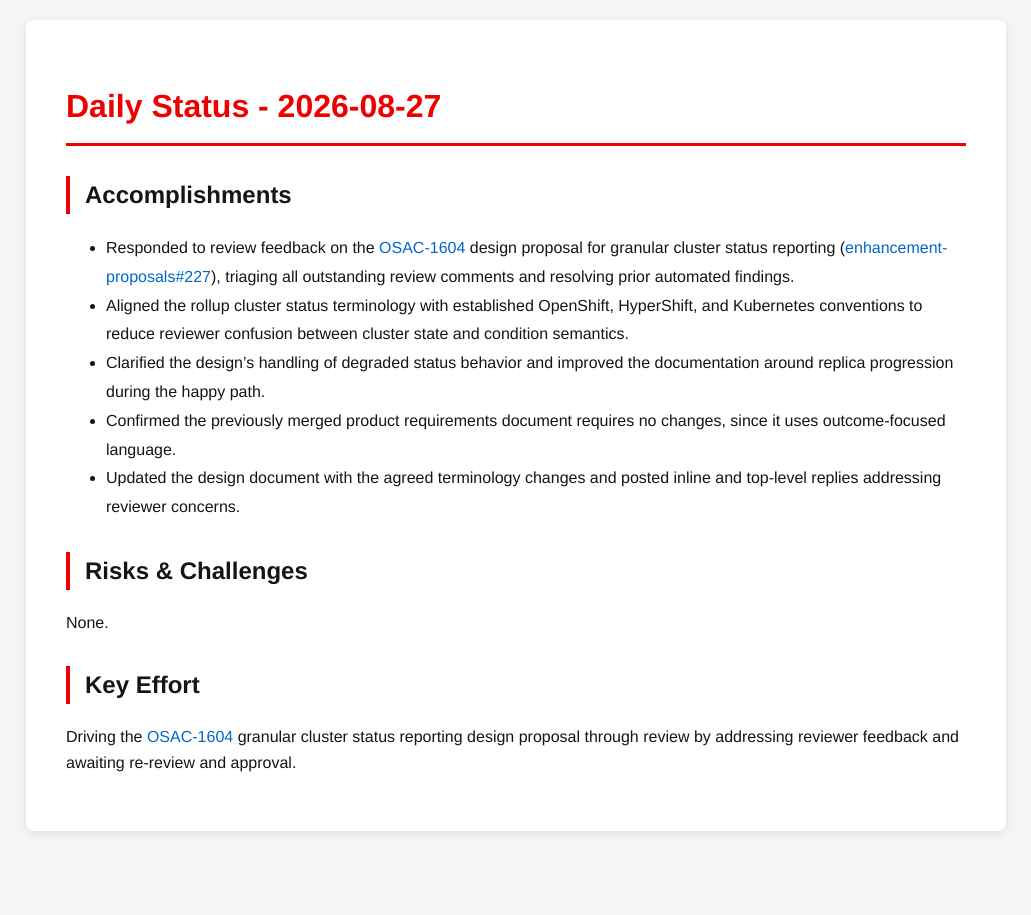
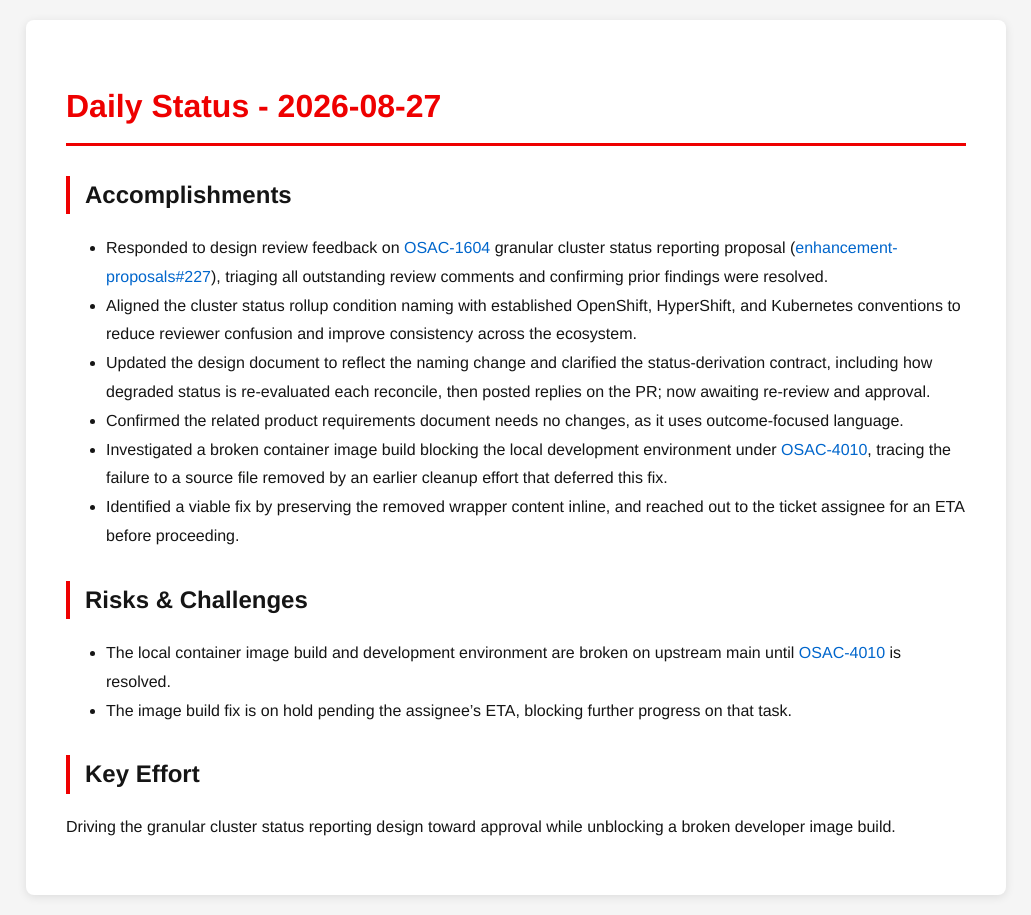
Before and after one commit to tzvatot/daily-status, a Jekyll site: the page built from 2026-08-27.md, in a window 1280 px wide. Shown: the whole page, without its empty margins (124-1155 px from the left). Built offline with Jekyll 4.4.1, drawn with Linux system fonts in a browser that asks for light colours.

Commit message:
Daily status update - 2026-08-27

```diff
--- a/2026-08-27.md
+++ b/2026-08-27.md
@@ -7,14 +7,16 @@ date: 2026-08-27
 # Daily Status - 2026-08-27
 
 ## Accomplishments
-- Responded to review feedback on the [OSAC-1604](https://redhat.atlassian.net/browse/OSAC-1604) design proposal for granular cluster status reporting ([enhancement-proposals#227](https://github.com/osac-project/enhancement-proposals/pull/227)), triaging all outstanding review comments and resolving prior automated findings.
-- Aligned the rollup cluster status terminology with established OpenShift, HyperShift, and Kubernetes conventions to reduce reviewer confusion between cluster state and condition semantics.
-- Clarified the design's handling of degraded status behavior and improved the documentation around replica progression during the happy path.
-- Confirmed the previously merged product requirements document requires no changes, since it uses outcome-focused language.
-- Updated the design document with the agreed terminology changes and posted inline and top-level replies addressing reviewer concerns.
+- Responded to design review feedback on [OSAC-1604](https://redhat.atlassian.net/browse/OSAC-1604) granular cluster status reporting proposal ([enhancement-proposals#227](https://github.com/osac-project/enhancement-proposals/pull/227)), triaging all outstanding review comments and confirming prior findings were resolved.
+- Aligned the cluster status rollup condition naming with established OpenShift, HyperShift, and Kubernetes conventions to reduce reviewer confusion and improve consistency across the ecosystem.
+- Updated the design document to reflect the naming change and clarified the status-derivation contract, including how degraded status is re-evaluated each reconcile, then posted replies on the PR; now awaiting re-review and approval.
+- Confirmed the related product requirements document needs no changes, as it uses outcome-focused language.
+- Investigated a broken container image build blocking the local development environment under [OSAC-4010](https://redhat.atlassian.net/browse/OSAC-4010), tracing the failure to a source file removed by an earlier cleanup effort that deferred this fix.
+- Identified a viable fix by preserving the removed wrapper content inline, and reached out to the ticket assignee for an ETA before proceeding.
 
 ## Risks & Challenges
-None.
+- The local container image build and development environment are broken on upstream main until [OSAC-4010](https://redhat.atlassian.net/browse/OSAC-4010) is resolved.
+- The image build fix is on hold pending the assignee's ETA, blocking further progress on that task.
 
 ## Key Effort
-Driving the [OSAC-1604](https://redhat.atlassian.net/browse/OSAC-1604) granular cluster status reporting design proposal through review by addressing reviewer feedback and awaiting re-review and approval.
+Driving the granular cluster status reporting design toward approval while unblocking a broken developer image build.
```
